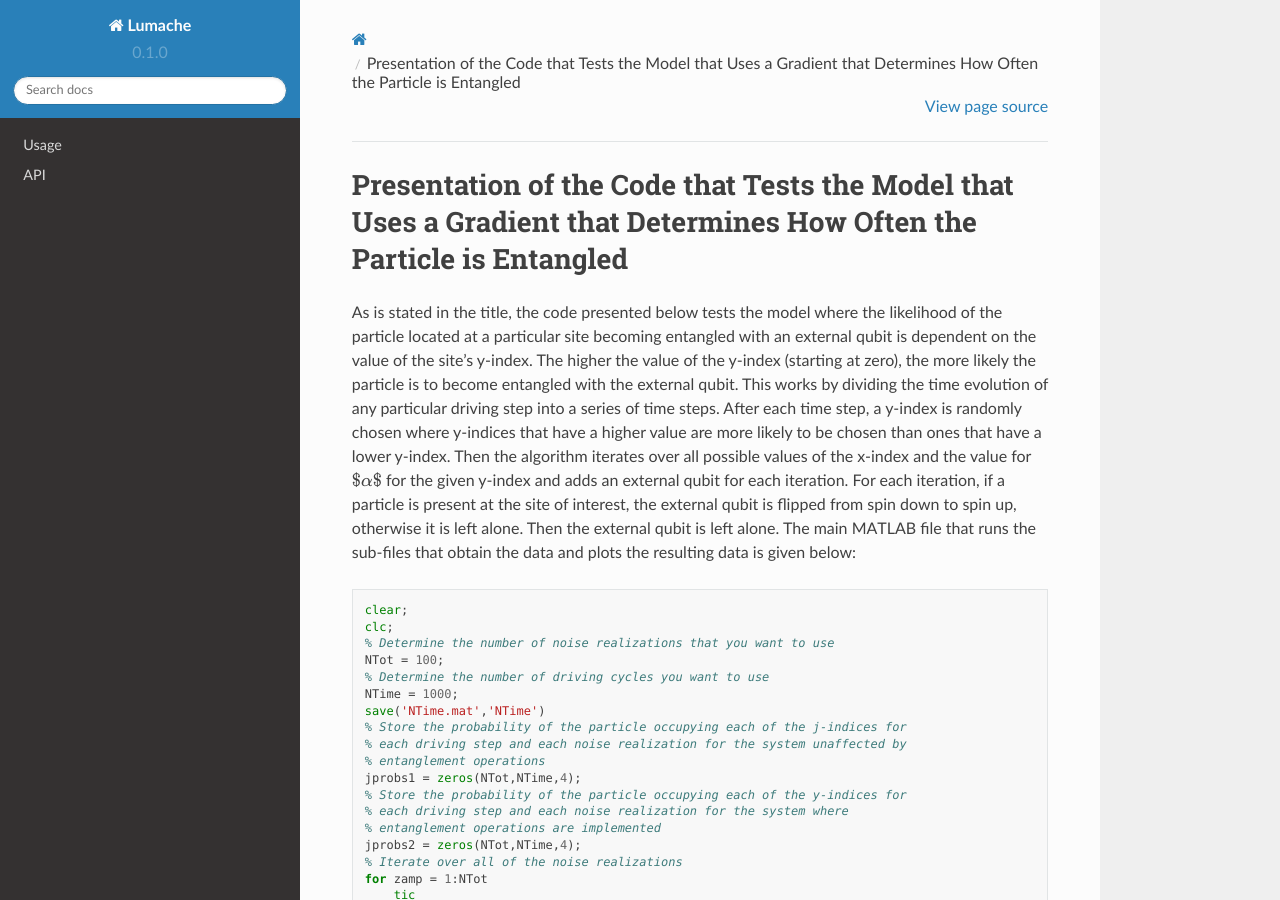
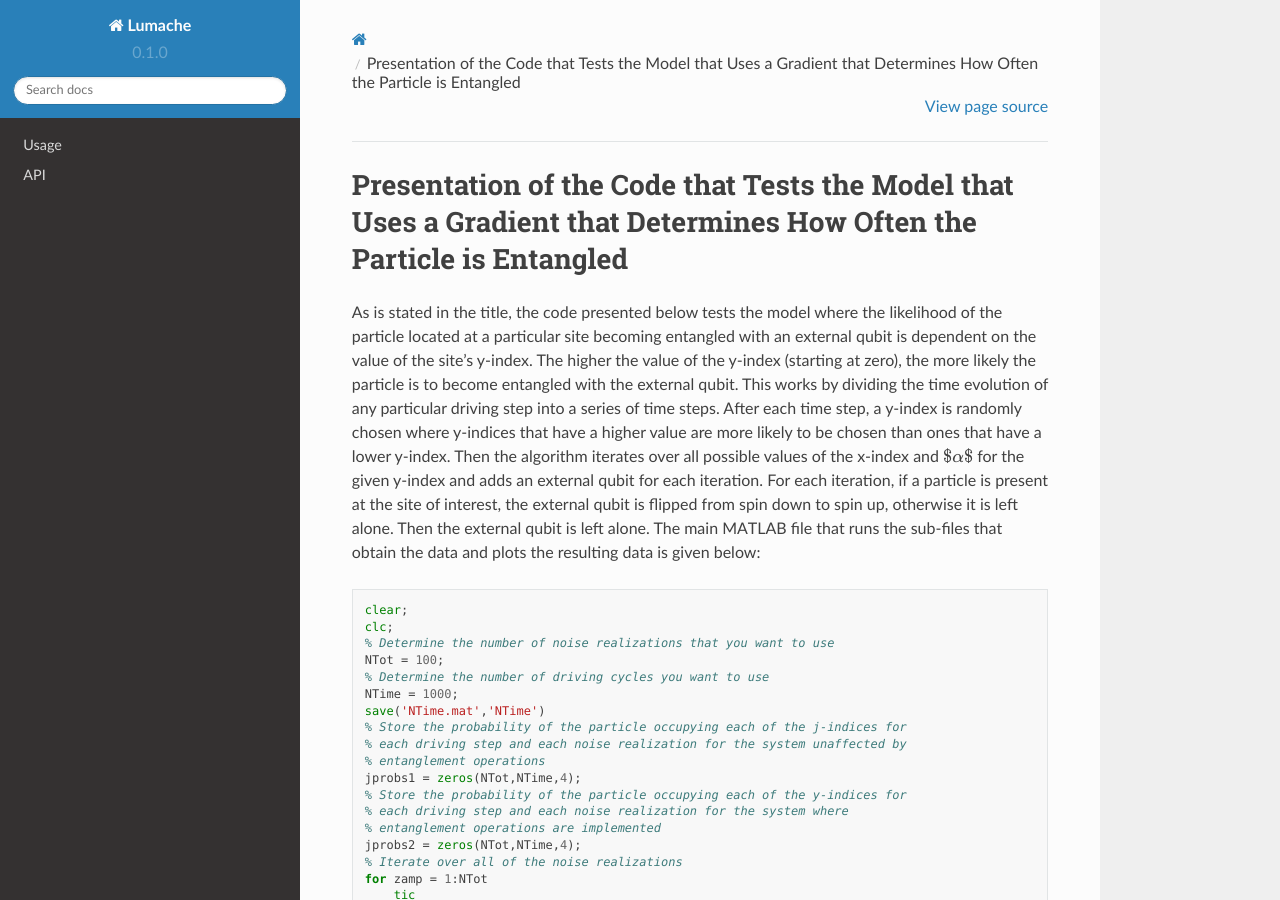
Before and after one commit to htim327/QuantumGravity, a Sphinx documentation site: the page built from docs/source/EntanglementGradient.rst, in a window 1280 px wide and 900 px high. Built offline with Sphinx 7.4.7 and the Read the Docs theme 2.0.0, drawn with Linux system fonts in a browser that asks for light colours.

Commit message:
Update EntanglementGradient.rst

```diff
--- a/docs/source/EntanglementGradient.rst
+++ b/docs/source/EntanglementGradient.rst
@@ -2,7 +2,7 @@
 Presentation of the Code that Tests the Model that Uses a Gradient that Determines How Often the Particle is Entangled
 ======================================================================================================================
 
-As is stated in the title, the code presented below tests the model where the likelihood of the particle located at a particular site becoming entangled with an external qubit is dependent on the value of the site's y-index. The higher the value of the y-index (starting at zero), the more likely the particle is to become entangled with the external qubit. This works by dividing the time evolution of any particular driving step into a series of time steps. After each time step, a y-index is randomly chosen where y-indices that have a higher value are more likely to be chosen than ones that have a lower y-index. Then the algorithm iterates over all possible values of the x-index and the value for :math:`$\alpha$` for the given y-index and adds an external qubit for each iteration. For each iteration, if a particle is present at the site of interest, the external qubit is flipped from spin down to spin up, otherwise it is left alone. Then the external qubit is left alone. The main MATLAB file that runs the sub-files that obtain the data and plots the resulting data is given below:
+As is stated in the title, the code presented below tests the model where the likelihood of the particle located at a particular site becoming entangled with an external qubit is dependent on the value of the site's y-index. The higher the value of the y-index (starting at zero), the more likely the particle is to become entangled with the external qubit. This works by dividing the time evolution of any particular driving step into a series of time steps. After each time step, a y-index is randomly chosen where y-indices that have a higher value are more likely to be chosen than ones that have a lower y-index. Then the algorithm iterates over all possible values of the x-index and :math:`$\alpha$` for the given y-index and adds an external qubit for each iteration. For each iteration, if a particle is present at the site of interest, the external qubit is flipped from spin down to spin up, otherwise it is left alone. Then the external qubit is left alone. The main MATLAB file that runs the sub-files that obtain the data and plots the resulting data is given below:
 
 .. code-block:: matlab
 
```
